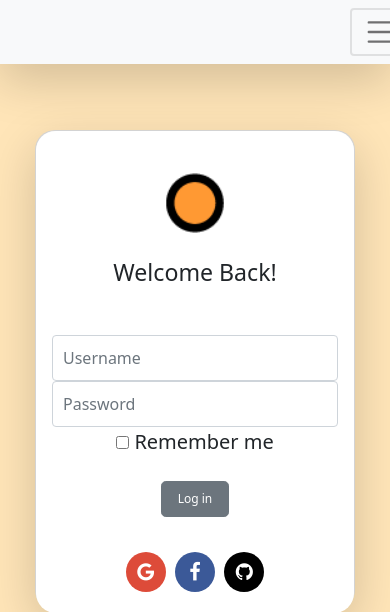
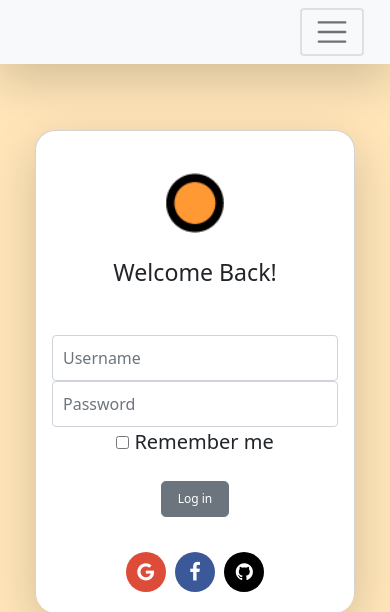
Before and after one commit to gohyiqian/DiyLifeStyle, a Node server app: page /diylifestyle/login in a window 390 px wide. Shown: the top 612 px of the page. Run offline with Node 20, Linux system fonts and the light colour scheme; some libraries are stand-ins or nearby versions.

Commit message:
Update main.css

```diff
--- a/public/main.css
+++ b/public/main.css
@@ -174,7 +174,7 @@ textarea {
   background-color: transparent;
   border: 2px solid transparent;
   border-radius: 0.25rem;
-  margin-left: 350px;
+  margin-left: 400px;
 }
 
 /* TABLE */
@@ -563,7 +563,7 @@ img:hover {
 
 @media (max-width: 990px) {
   .card {
-    height: 28rem;
+    height: 26rem;
   }
 }
 
@@ -609,3 +609,12 @@ img:hover {
     padding: 60px;
   }
 }
+
+@media (max-width: 640px) {
+  .card {
+    height: 30rem;
+  }
+  .navbar-toggler {
+    margin-left: 300px;
+  }
+}
```
